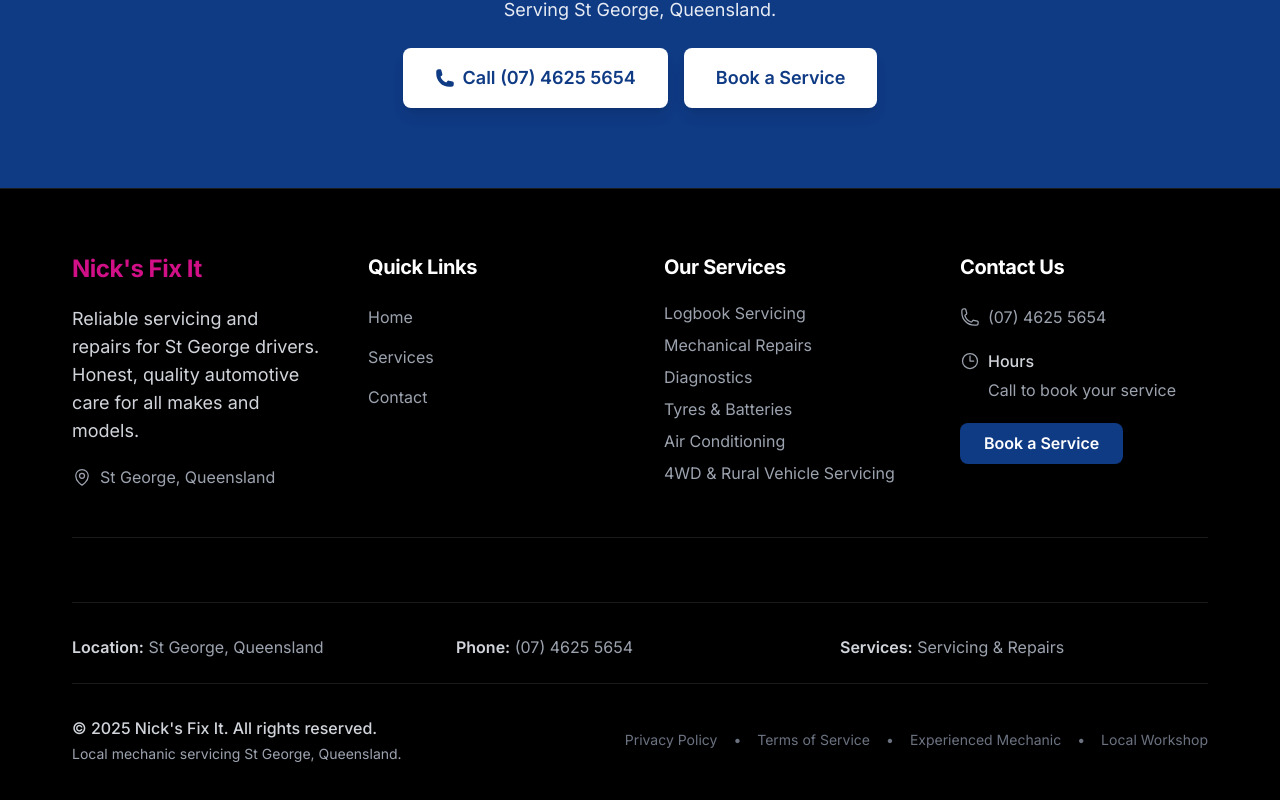
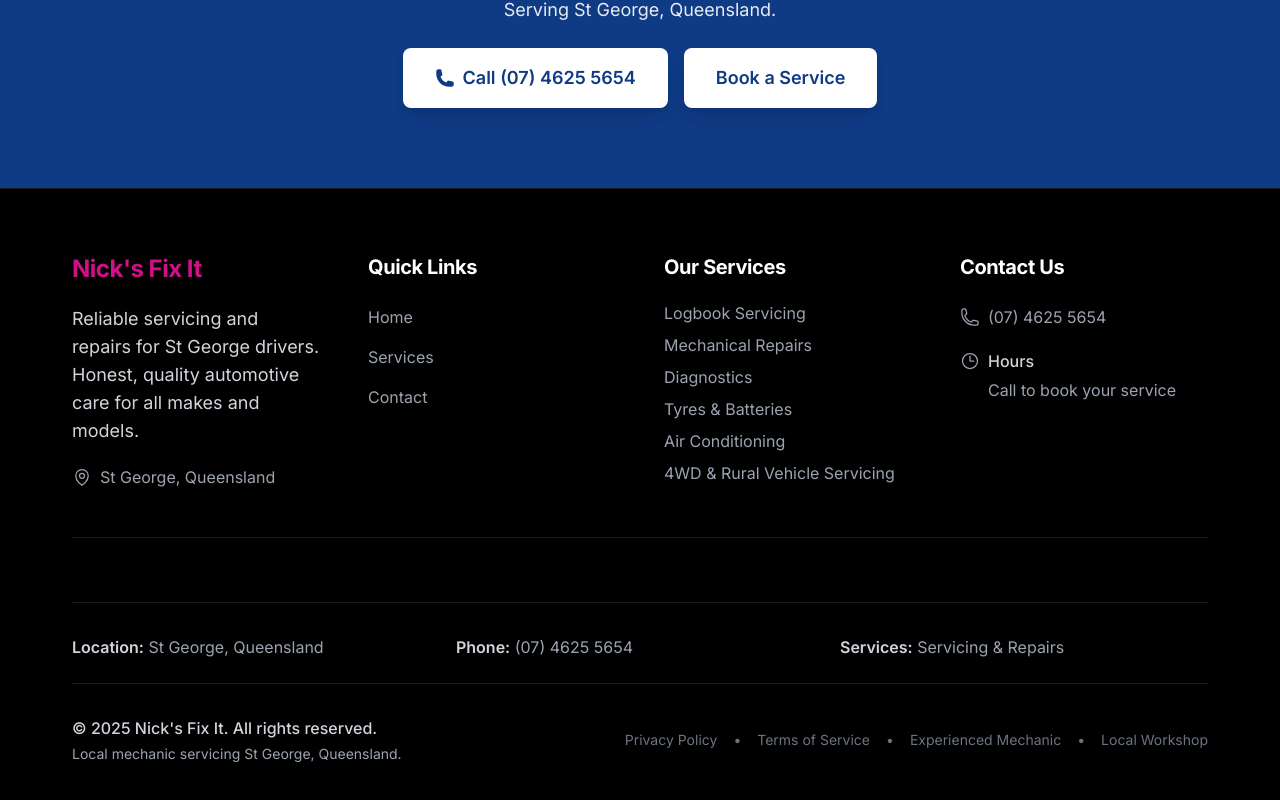
Before and after one commit to Dugald-Todd-AU/Nick-s-Fix-It, a Next.js app: page / in a window 1280 px wide. Shown: the part 4078-4878 px from the top of the page. Built offline with nearby package versions, Linux system fonts and the light colour scheme; no server answers.

Commit message:
Remove call and book service buttons from bottom of all pages

```diff
--- a/app/layout.tsx
+++ b/app/layout.tsx
@@ -3,7 +3,6 @@ import { Inter } from "next/font/google";
 import "./globals.css";
 import Header from "@/components/Header";
 import Footer from "@/components/Footer";
-import StickyCTA from "@/components/StickyCTA";
 
 const inter = Inter({ subsets: ["latin"], variable: "--font-inter" });
 
@@ -24,7 +23,6 @@ export default function RootLayout({
         <Header />
         {children}
         <Footer />
-        <StickyCTA />
       </body>
     </html>
   );
--- a/components/Footer.tsx
+++ b/components/Footer.tsx
@@ -89,14 +89,6 @@ export default function Footer() {
                 </div>
               </li>
             </ul>
-            <div className="mt-4">
-              <a
-                href="/contact"
-                className="inline-block px-6 py-2 bg-primary hover:bg-primary-dark text-white rounded-lg font-semibold transition-colors"
-              >
-                Book a Service
-              </a>
-            </div>
           </div>
         </div>
 
```
